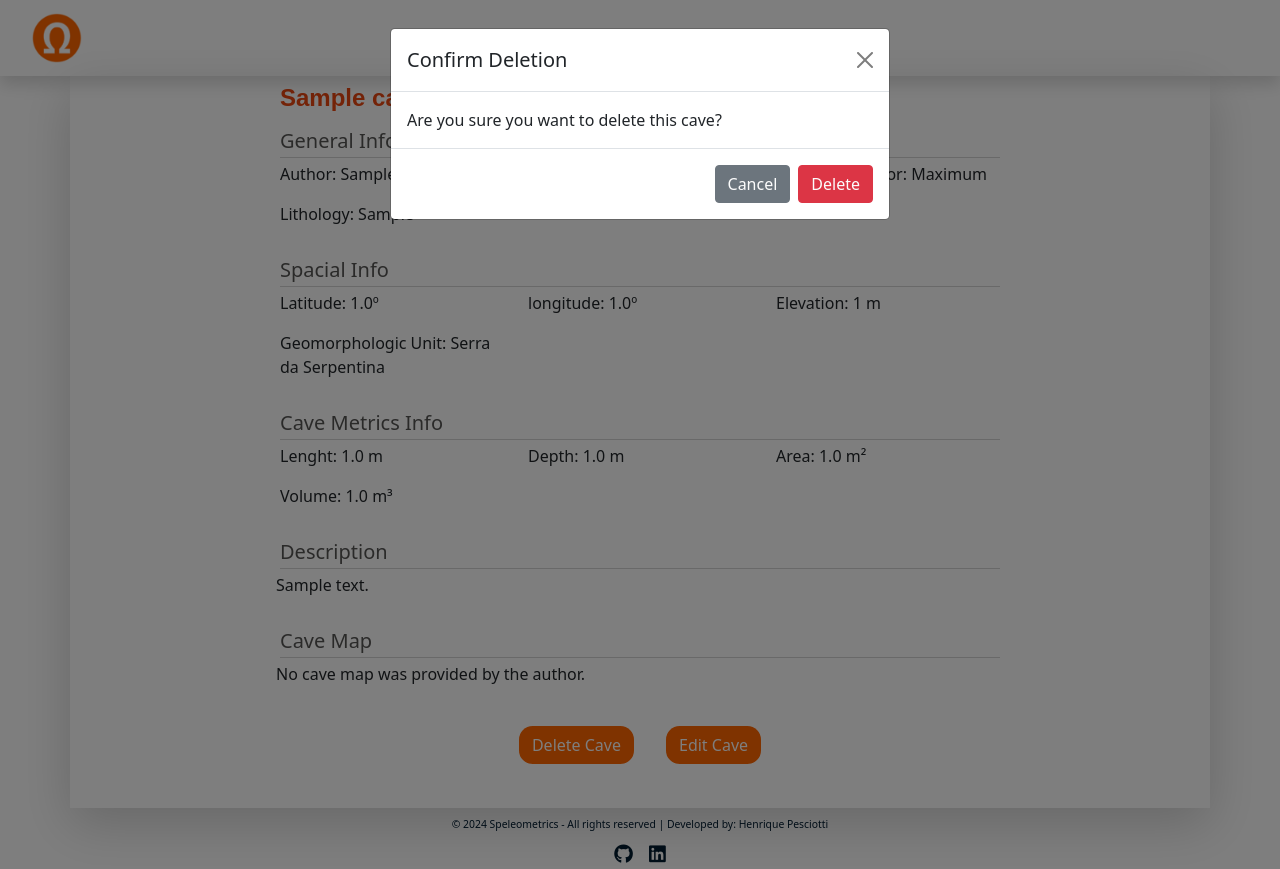
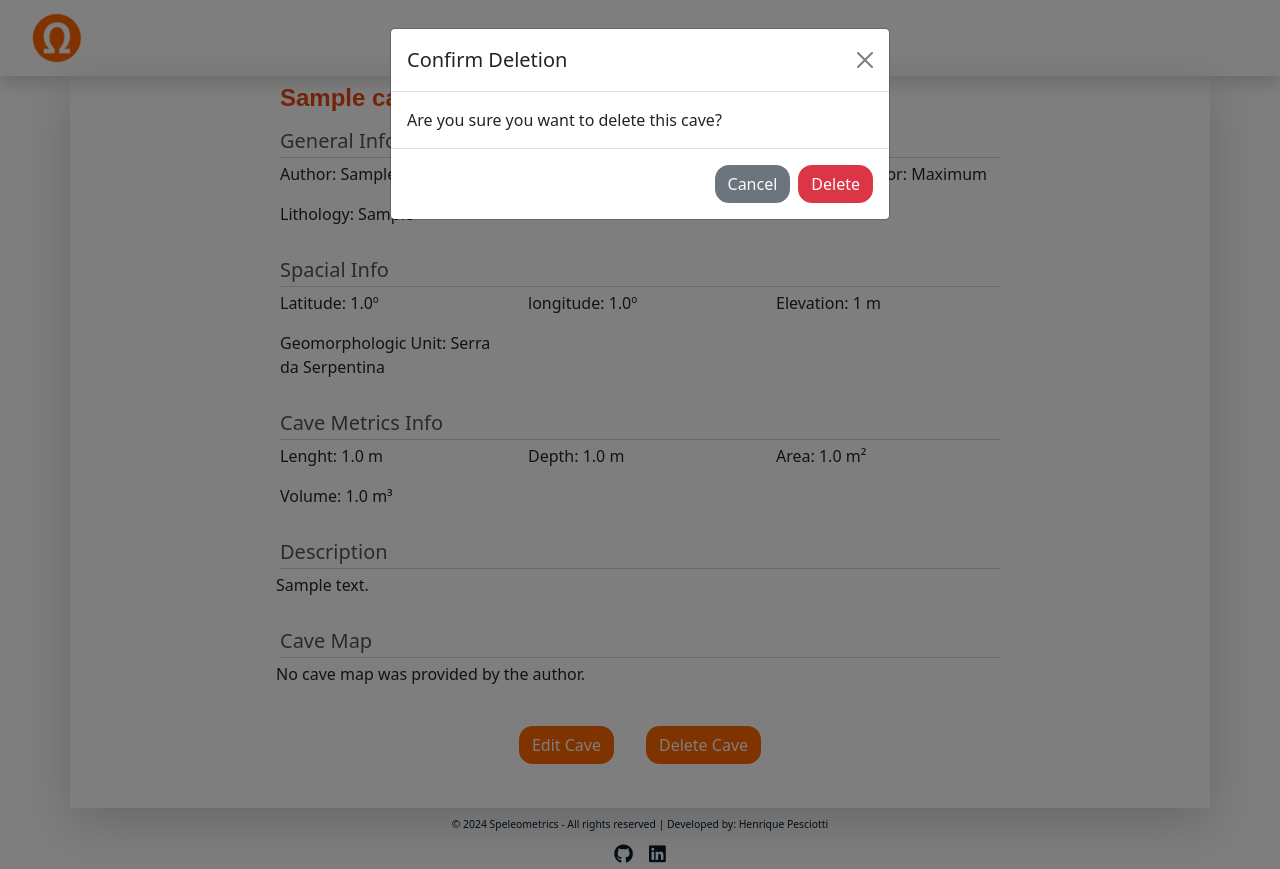
Before and after one commit to Code-Institute-Submissions/Speleometrics, a Django app: a page that uses caves/templates/cave/cave_page.html in a window 1280 px wide, after a click on "Delete Cave". Run offline with Django 4.2, Linux system fonts and the light colour scheme; a user stored in the database is signed in; data comes from the database, SQL or seed files in the repository; tables that the repository leaves empty hold one stand-in row (values such as "Sample post"); parts of the project's set-up code (start-up, migrations or seed data) failed here and were passed over; some libraries are stand-ins or nearby versions.

Commit message:
style: add border-radius and white font to cave delete buttons

```diff
--- a/caves/templates/cave/cave_page.html
+++ b/caves/templates/cave/cave_page.html
@@ -79,7 +79,7 @@
                         <div class="col-12 px-2">
                             {% if cave.cave_name and cave.cave_maps.url %}
                             <img src="{{ cave.cave_maps.url }}" alt="{{ cave.cave_name }}'s map"
-                                class="profile-pic img-fluid">
+                                class="img-fluid" style="width: 100%">
                             {% else %}
                             <p>No cave map was provided by the author.</p>
                             {% endif %}
@@ -89,13 +89,13 @@
                     {% if cave.user == request.user or request.user.is_superuser  %}
                     <div class="d-md-flex justify-content-center">
                         <div class="px-3 py-2 text-center">
+                            <a href="{% url 'edit_cave' cave_name=cave.cave_name username=request.user.username %}" class="btn btn-edit"
+                                role="button">Edit Cave</a>
+                        </div>
+                        <div class="px-3 py-2 text-center">
                             <button type="button" class="btn btn-edit" data-bs-toggle="modal" data-bs-target="#deleteModal">
                                 Delete Cave
                             </button>
-                        </div>
-                        <div class="px-3 py-2 text-center">
-                            <a href="{% url 'edit_cave' cave_name=cave.cave_name username=request.user.username %}" class="btn btn-edit"
-                                role="button">Edit Cave</a>
                         </div>
                     </div>
 
--- a/static/css/style.css
+++ b/static/css/style.css
@@ -102,6 +102,14 @@ footer a:hover {
 .btn-signup:hover {
     color: #ff6600;
     background-color: #fcfcfc;
+}
+
+.btn-secondary,
+.btn-secondary:hover,
+.btn-danger,
+.btn-danger:hover {
+    color: #fcfcfc !important;
+    border-radius: .85rem
 }
 
 .link {
```
Also changed, not shown: 1 other file.
